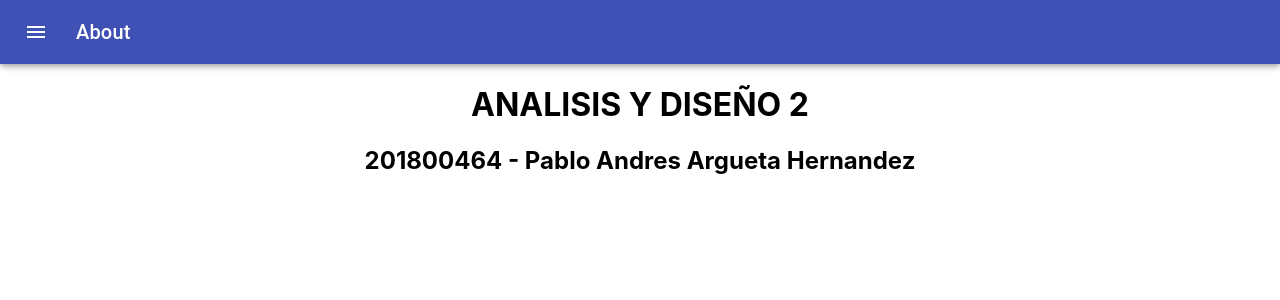
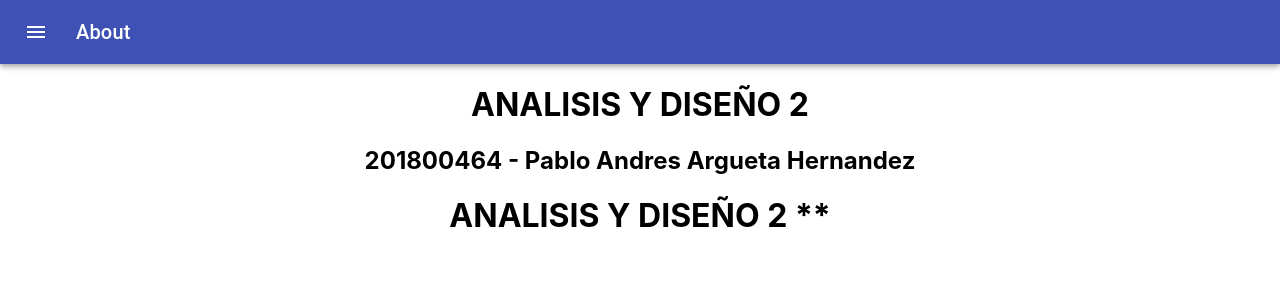
Before and after one commit to PabloAndresArg/ADY2-PRACTICA1-201800464, a React (Create React App) app in the folder frontend/: page /About in a window 1280 px wide. Shown: the top 300 px of the page. Built offline with nearby package versions, Linux system fonts and the light colour scheme.

Commit message:
un cambio

```diff
--- a/frontend/src/componentes/Paginas/About.js
+++ b/frontend/src/componentes/Paginas/About.js
@@ -18,6 +18,7 @@ export default function AboutFull({ props }) {
       <div style={{ textAlign: 'center' }}>
         <h1>ANALISIS Y DISEÑO 2</h1>
         <h2>201800464 - Pablo Andres Argueta Hernandez</h2>
+        <h1>ANALISIS Y DISEÑO 2 ** </h1>
       </div>
     </div>
   );
```
